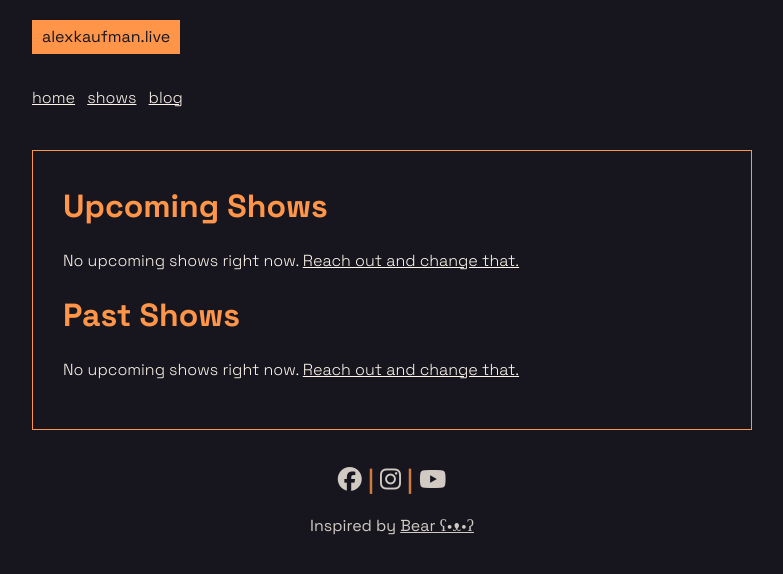
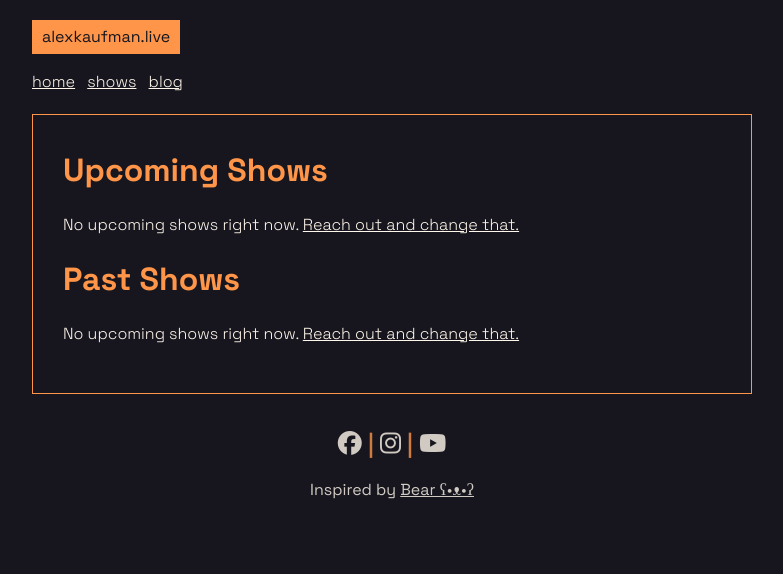
Before and after one commit to alexrkaufman/alexkaufman.live, a Flask app: page /shows/ in a window 1280 px wide. Shown: the top 574 px of the page, without its empty margins (248-1031 px from the left). Run offline with Flask 3, Linux system fonts and the light colour scheme; data that the repository does not hold is empty; some libraries are stand-ins or nearby versions.

Commit message:
fixing spacing at top of page

```diff
--- a/alexkaufmanlive/content/static/style.css
+++ b/alexkaufmanlive/content/static/style.css
@@ -70,7 +70,7 @@ a:hover {
 }
 
 main {
-    margin-top: 40px;
+    margin-top: 20px;
     margin-bottom: 20px;
     padding: 30px;
     border: 1px solid var(--accent-color-1);
@@ -79,6 +79,10 @@ main {
 
 nav a {
     margin-right: 8px;
+}
+
+nav p {
+    margin: 0;
 }
 
 button {
```
